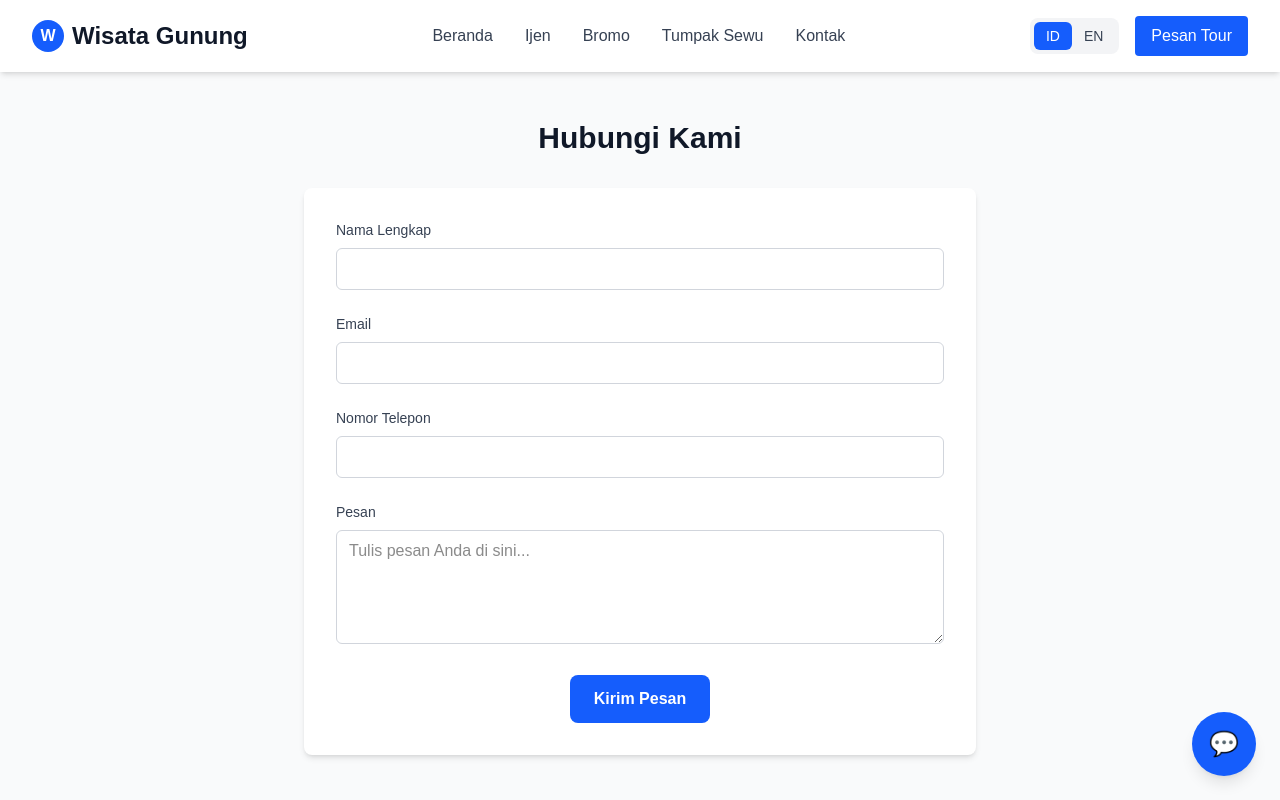
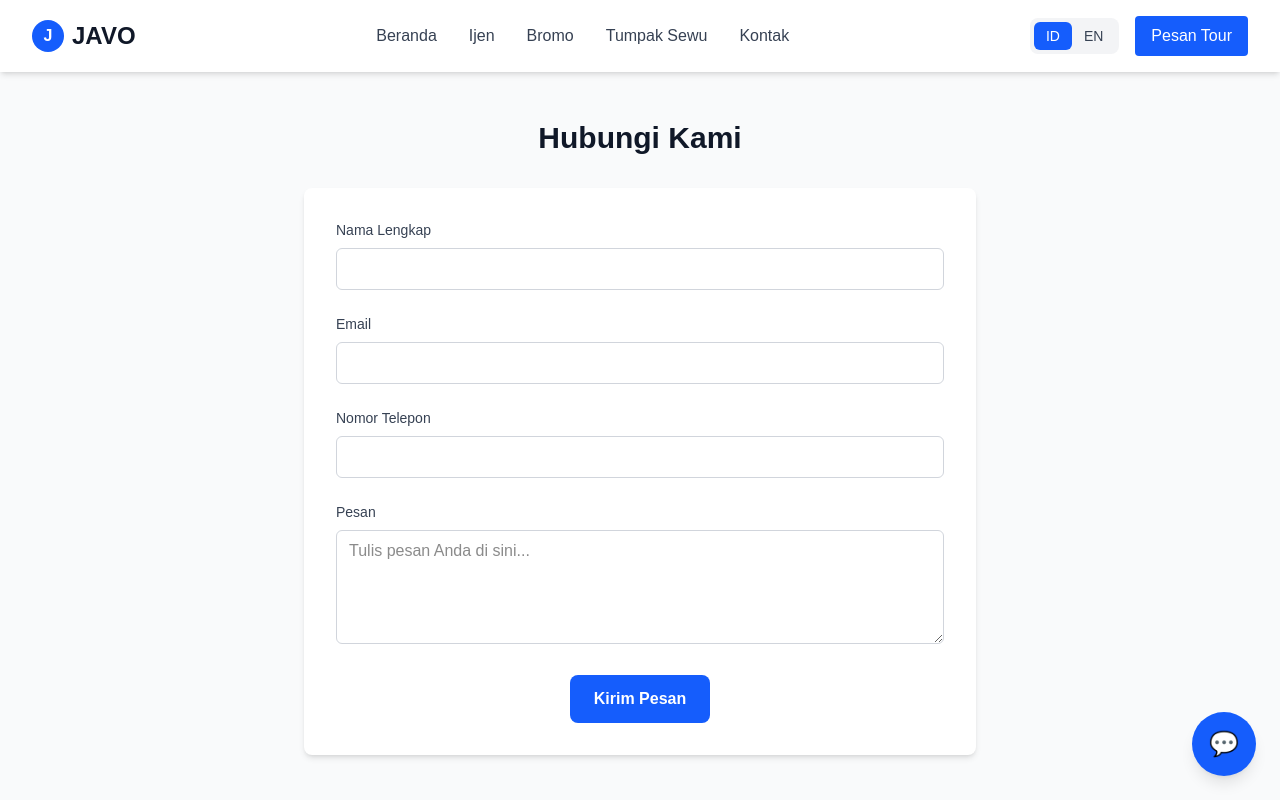
Before and after one commit to m00n-armando/JAVO, a Next.js app: page /kontak in a window 1280 px wide. Shown: the top 800 px of the page. Built offline with nearby package versions, Linux system fonts and the light colour scheme.

Commit message:
Update additional files

```diff
--- a/src/app/bromo/page.tsx
+++ b/src/app/bromo/page.tsx
@@ -14,9 +14,9 @@ export default function BromoPage() {
           <div className="flex justify-between items-center py-4">
             <div className="flex items-center space-x-2">
               <div className="w-8 h-8 bg-blue-600 rounded-full flex items-center justify-center">
-                <span className="text-white font-bold">W</span>
+                <span className="text-white font-bold">J</span>
               </div>
-              <h1 className="text-2xl font-bold text-gray-900">Wisata Gunung</h1>
+              <h1 className="text-2xl font-bold text-gray-900">JAVO</h1>
             </div>
             <nav className="hidden md:flex space-x-8">
               <Link href="/" className="text-gray-700 hover:text-blue-600 font-medium">{t('home')}</Link>
--- a/src/app/ijen/page.tsx
+++ b/src/app/ijen/page.tsx
@@ -14,9 +14,9 @@ export default function IjenPage() {
           <div className="flex justify-between items-center py-4">
             <div className="flex items-center space-x-2">
               <div className="w-8 h-8 bg-blue-600 rounded-full flex items-center justify-center">
-                <span className="text-white font-bold">W</span>
+                <span className="text-white font-bold">J</span>
               </div>
-              <h1 className="text-2xl font-bold text-gray-900">Wisata Gunung</h1>
+              <h1 className="text-2xl font-bold text-gray-900">JAVO</h1>
             </div>
             <nav className="hidden md:flex space-x-8">
               <Link href="/" className="text-gray-700 hover:text-blue-600 font-medium">{t('home')}</Link>
--- a/src/app/kontak/page.tsx
+++ b/src/app/kontak/page.tsx
@@ -14,9 +14,9 @@ export default function KontakPage() {
           <div className="flex justify-between items-center py-4">
             <div className="flex items-center space-x-2">
               <div className="w-8 h-8 bg-blue-600 rounded-full flex items-center justify-center">
-                <span className="text-white font-bold">W</span>
+                <span className="text-white font-bold">J</span>
               </div>
-              <h1 className="text-2xl font-bold text-gray-900">Wisata Gunung</h1>
+              <h1 className="text-2xl font-bold text-gray-900">JAVO</h1>
             </div>
             <nav className="hidden md:flex space-x-8">
               <Link href="/" className="text-gray-700 hover:text-blue-600 font-medium">{t('home')}</Link>
--- a/src/app/pemesanan/page.tsx
+++ b/src/app/pemesanan/page.tsx
@@ -14,9 +14,9 @@ export default function PemesananPage() {
           <div className="flex justify-between items-center py-4">
             <div className="flex items-center space-x-2">
               <div className="w-8 h-8 bg-blue-600 rounded-full flex items-center justify-center">
-                <span className="text-white font-bold">W</span>
+                <span className="text-white font-bold">J</span>
               </div>
-              <h1 className="text-2xl font-bold text-gray-900">Wisata Gunung</h1>
+              <h1 className="text-2xl font-bold text-gray-900">JAVO</h1>
             </div>
             <nav className="hidden md:flex space-x-8">
               <Link href="/" className="text-gray-700 hover:text-blue-600 font-medium">{t('home')}</Link>
--- a/src/app/tumpak-sewu/page.tsx
+++ b/src/app/tumpak-sewu/page.tsx
@@ -14,9 +14,9 @@ export default function TumpakSewuPage() {
           <div className="flex justify-between items-center py-4">
             <div className="flex items-center space-x-2">
               <div className="w-8 h-8 bg-blue-600 rounded-full flex items-center justify-center">
-                <span className="text-white font-bold">W</span>
+                <span className="text-white font-bold">J</span>
               </div>
-              <h1 className="text-2xl font-bold text-gray-900">Wisata Gunung</h1>
+              <h1 className="text-2xl font-bold text-gray-900">JAVO</h1>
             </div>
             <nav className="hidden md:flex space-x-8">
               <Link href="/" className="text-gray-700 hover:text-blue-600 font-medium">{t('home')}</Link>
```
Also changed, not shown: javo.png (added).
